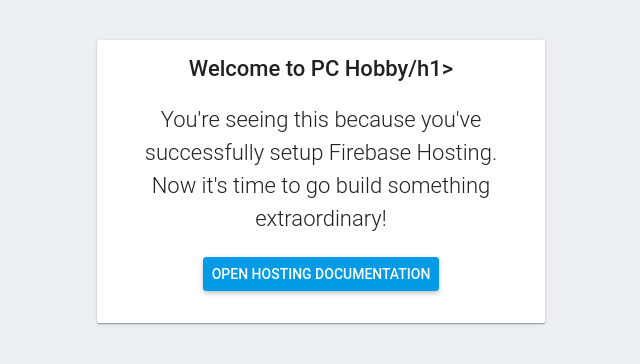
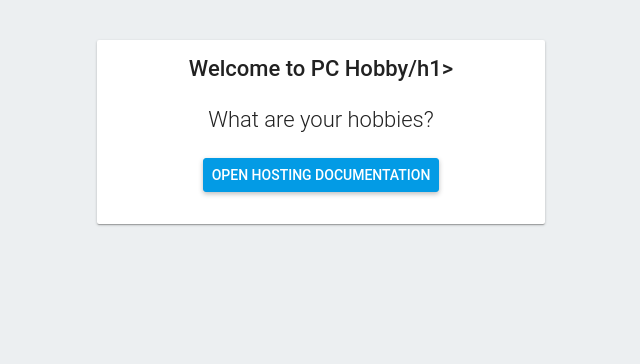
Before and after one commit to Nintendroid1/pc_hobby, a plain HTML site: page index.html in a window 1280 px wide. Shown: the whole page, without its empty margins (319-959 px from the left). Drawn offline with Linux system fonts and the light colour scheme.

Commit message:
Hobby description

```diff
--- a/index.html
+++ b/index.html
@@ -60,7 +60,7 @@
   <body>
     <div id="message">
       <h1>Welcome to PC Hobby/h1>
-      <p>You're seeing this because you've successfully setup Firebase Hosting. Now it's time to go build something extraordinary!</p>
+      <p>What are your hobbies?</p>
       <ul>
         <li><a target="_blank" href="https://firebase.google.com/docs/hosting/">Open Hosting Documentation</a></li>
       </ul>
```
